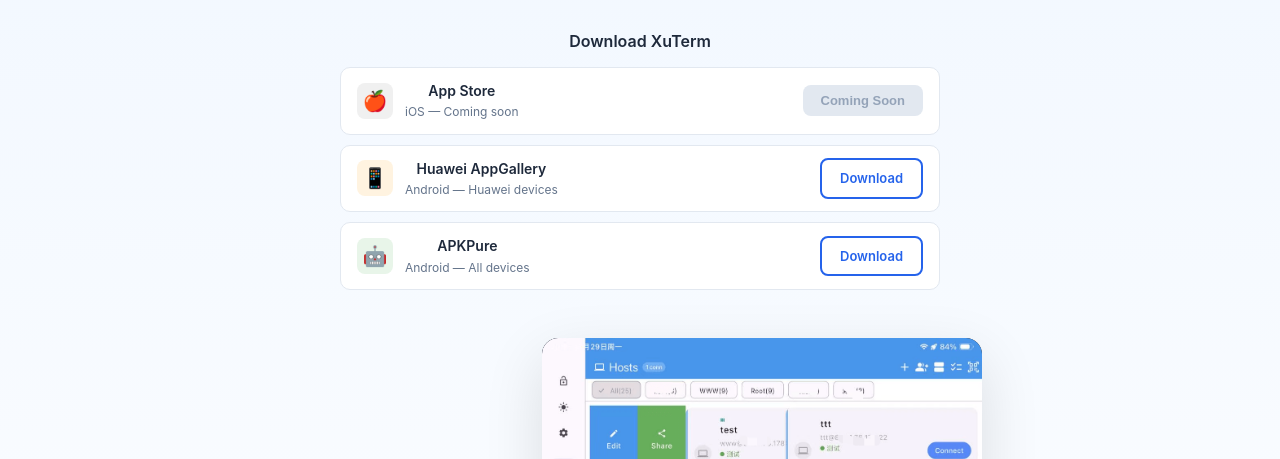
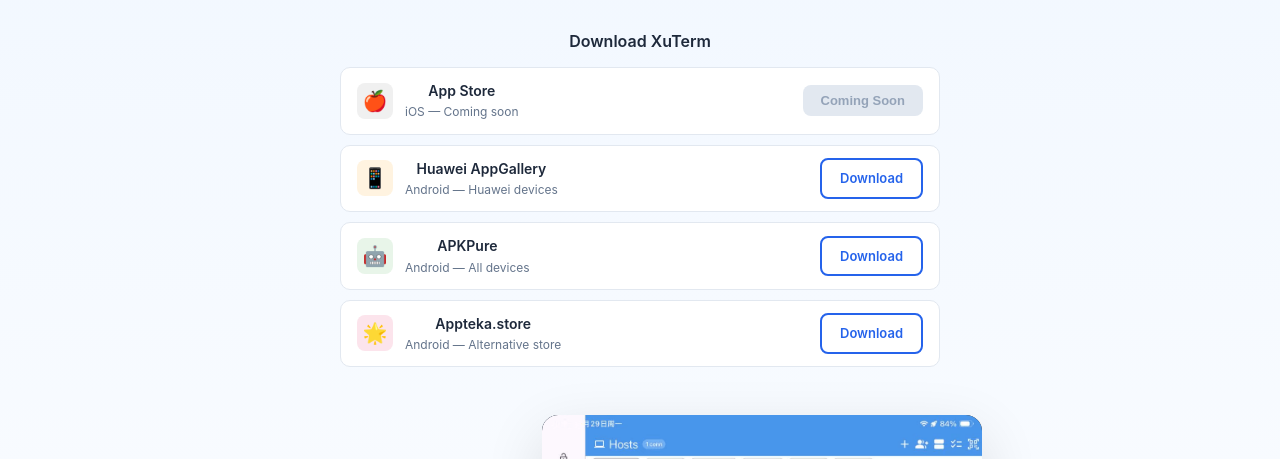
Before and after one commit to LuckyYoungXU/xuterm, a plain HTML site: page index.html in a window 1280 px wide. Shown: the part 341-800 px from the top of the page. Drawn offline with Linux system fonts and the light colour scheme.

Commit message:
Add files via upload

```diff
--- a/index.html
+++ b/index.html
@@ -50,6 +50,7 @@
     .channel-item .channel-icon.ios { background: #f0f0f0; }
     .channel-item .channel-icon.huawei { background: #fff3e0; }
     .channel-item .channel-icon.apkpure { background: #e8f5e9; }
+    .channel-item .channel-icon.appteka { background: #fce4ec; }
     .channel-item .channel-name { font-weight: 600; font-size: 14px; }
     .channel-item .channel-desc { font-size: 12px; color: var(--text-light); }
     .channel-item .channel-action .btn { padding: 8px 18px; font-size: 13px; border-radius: 8px; }
@@ -217,6 +218,18 @@
           </div>
           <div class="channel-action">
             <a href="https://apkpure.com/p/com.yongqing.xuterm" class="btn btn-outline">Download</a>
+          </div>
+        </div>
+        <div class="channel-item">
+          <div class="channel-info">
+            <div class="channel-icon appteka">&#127775;</div>
+            <div>
+              <div class="channel-name">Appteka.store</div>
+              <div class="channel-desc">Android — Alternative store</div>
+            </div>
+          </div>
+          <div class="channel-action">
+            <a href="https://appteka.store/apps/256r297460" class="btn btn-outline">Download</a>
           </div>
         </div>
       </div>
@@ -397,6 +410,7 @@
     <div class="buttons">
       <a href="https://appgallery.huawei.com/app/C118106679" class="btn btn-primary">Download from AppGallery</a>
       <a href="https://apkpure.com/p/com.yongqing.xuterm" class="btn btn-outline">Download from APKPure</a>
+      <a href="https://appteka.store/apps/256r297460" class="btn btn-outline">Download from Appteka</a>
     </div>
   </section>
 
```
Also changed, not shown: index-zh.html (+14 -0 lines).
